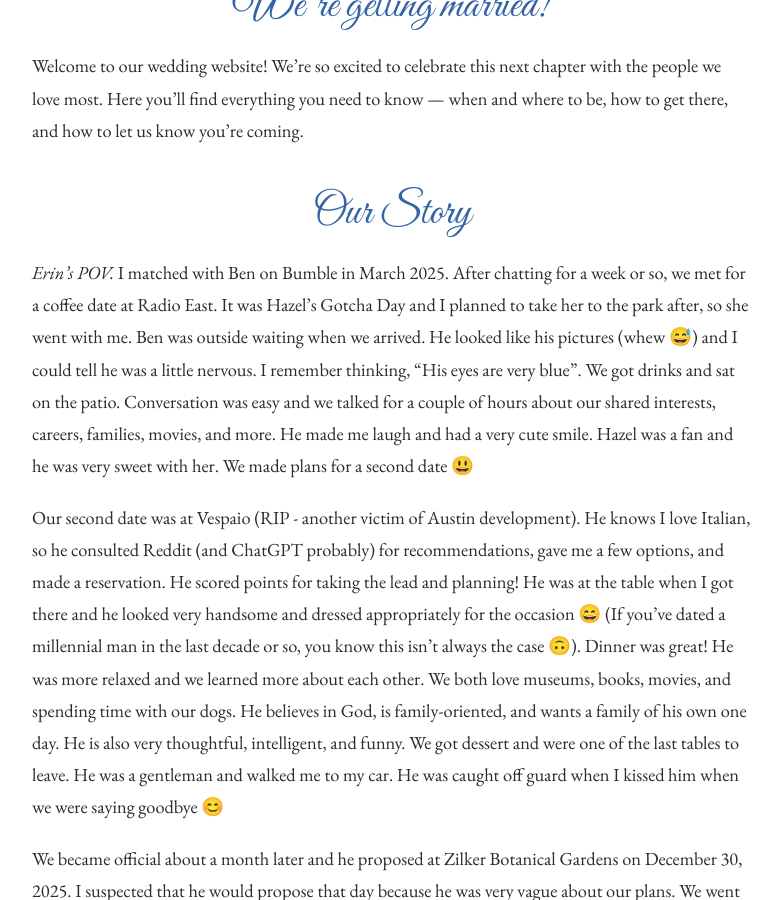
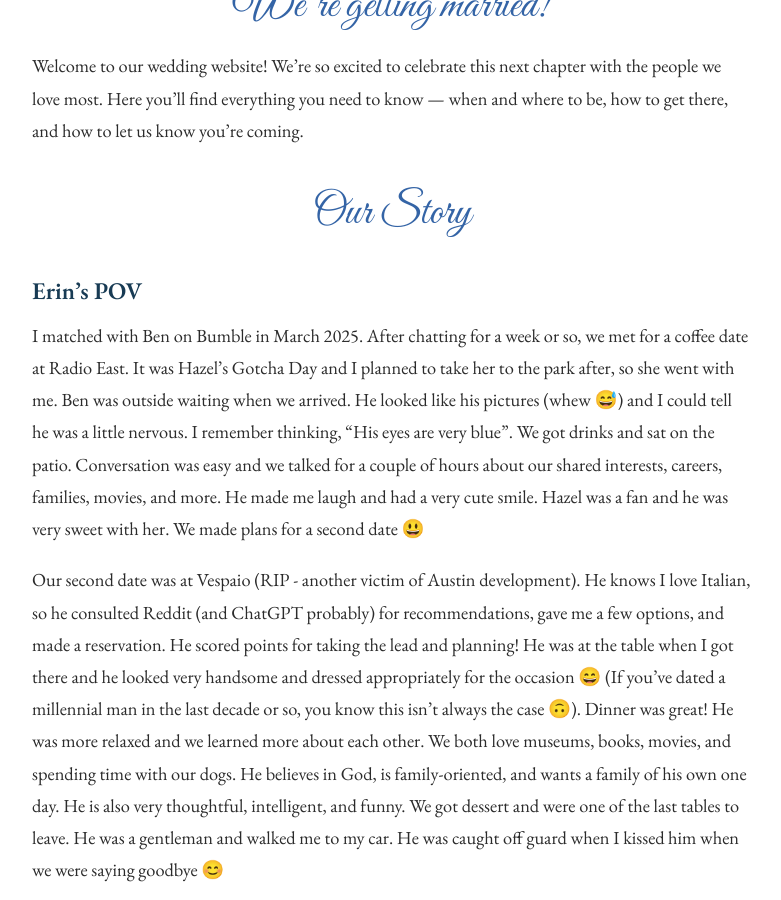
Before and after one commit to bjw7654/wedding-website, a Jekyll site: the page built from index.md, in a window 1280 px wide and 900 px high, scrolled down 1572 px. Shown: the whole window, without its empty margins (248-1029 px from the left). Built offline with Jekyll 4.4.1, drawn with Linux system fonts in a browser that asks for light colours.

```diff
--- a/index.md
+++ b/index.md
@@ -12,13 +12,15 @@ and where to be, how to get there, and how to let us know you're coming.
 
 ## Our Story
 
-*Erin's POV.* I matched with Ben on Bumble in March 2025. After chatting for a week or so, we met for a coffee date at Radio East. It was Hazel's Gotcha Day and I planned to take her to the park after, so she went with me. Ben was outside waiting when we arrived. He looked like his pictures (whew 😅) and I could tell he was a little nervous. I remember thinking, "His eyes are very blue". We got drinks and sat on the patio. Conversation was easy and we talked for a couple of hours about our shared interests, careers, families, movies, and more.  He made me laugh and had a very cute smile. Hazel was a fan and he was very sweet with her. We made plans for a second date 😃
+### Erin's POV
+
+I matched with Ben on Bumble in March 2025. After chatting for a week or so, we met for a coffee date at Radio East. It was Hazel's Gotcha Day and I planned to take her to the park after, so she went with me. Ben was outside waiting when we arrived. He looked like his pictures (whew 😅) and I could tell he was a little nervous. I remember thinking, "His eyes are very blue". We got drinks and sat on the patio. Conversation was easy and we talked for a couple of hours about our shared interests, careers, families, movies, and more.  He made me laugh and had a very cute smile. Hazel was a fan and he was very sweet with her. We made plans for a second date 😃
 
 Our second date was at Vespaio (RIP - another victim of Austin development). He knows I love Italian, so he consulted Reddit (and ChatGPT probably) for recommendations, gave me a few options, and made a reservation. He scored points for taking the lead and planning! He was at the table when I got there and he looked very handsome and dressed appropriately for the occasion 😄 (If you've dated a millennial man in the last decade or so, you know this isn't always the case 🙃). Dinner was great! He was more relaxed and we learned more about each other. We both love museums, books, movies, and spending time with our dogs. He believes in God, is family-oriented, and wants a family of his own one day. He is also very thoughtful, intelligent, and funny. We got dessert and were one of the last tables to leave. He was a gentleman and walked me to my car. He was caught off guard when I kissed him when we were saying goodbye 😊
 
 We became official about a month later and he proposed at Zilker Botanical Gardens on December 30, 2025. I suspected that he would propose that day because he was very vague about our plans. We went to brunch that morning and I was so nervous I could barely eat. As we explored, I thought back to the first time he cooked for me. He remembered a few flavors/ingredients I liked - mushroom, balsamic, truffle - and used ChatGPT to create a meal that incorporated all three. I was very impressed and touched by his thoughtfulness and intentionality. He continued to be just as thoughtful and caring throughout our relationship. Countless moments like this made me excited to build a life and a family with Ben, knowing that I would always have a caring, loving partner to walk through life with. We eventually found our way to the waterfall. He asked someone to take pictures for us, then got down on one knee. He wrote a very sweet, heartwarming speech about our relationship and our future together. Of course, I said yes 🥰
 
-## Ben's POV
+### Ben's POV
 
 I was nervous before our first dinner. The quiet, all-day kind of nerves that sit in your chest and won't quite settle. I had already met Erin once for coffee. A short, casual chance to make sure we got along, and it was great. She was beautiful and intelligent, and she brought her dog Hazel, whom I loved immediately. So when we planned our first dinner date at Vespaio, I already knew how much I was hoping this would turn into something more.
 
```
